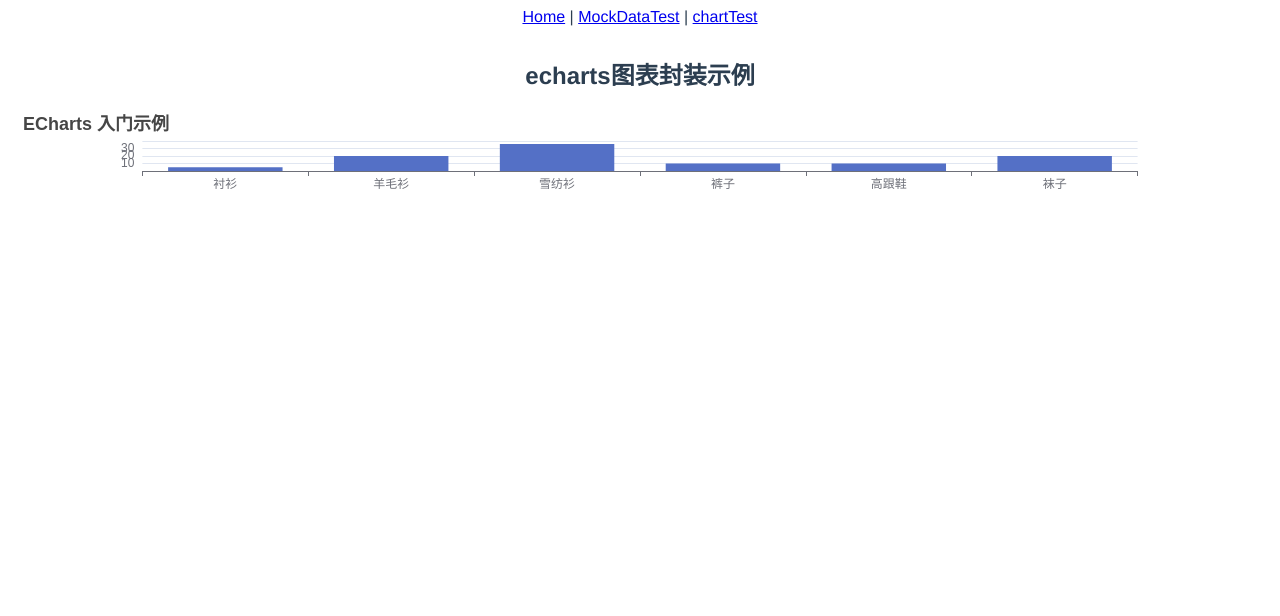
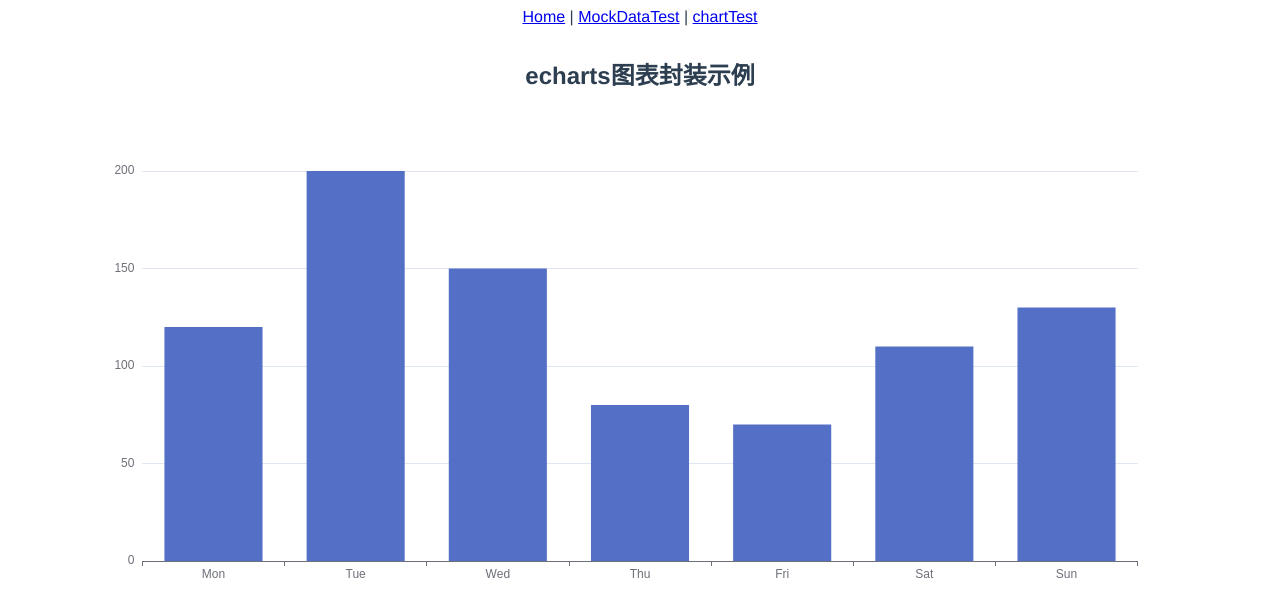
Before and after one commit to liyoro/vue-skill, a Vue app: page /charttest in a window 1280 px wide. Shown: the top 616 px of the page. Built offline with nearby package versions, Linux system fonts and the light colour scheme; no server answers.

Commit message:
vue项目中封装echarts的比较优雅的方式

```diff
--- a/src/components/chart/index.vue
+++ b/src/components/chart/index.vue
@@ -1,7 +1,7 @@
 <!--
  * @Author: liyoro
  * @since: 2021-08-11 17:28:04
- * @lastTime: 2021-08-11 17:42:37
+ * @lastTime: 2021-08-12 16:00:05
 -->
 <!--
     图表
@@ -40,7 +40,7 @@ echarts.use(
 )
 
 export default {
-  name: 'ChartPanel',
+  name: 'ChartView',
   props: {
     width: {
       type: String,
--- a/src/components/chart/options/bar/index.js
+++ b/src/components/chart/options/bar/index.js
@@ -1,41 +1,25 @@
 /*
  * @Author: liyoro
  * @since: 2021-05-24 17:34:27
- * @lastTime: 2021-08-11 17:46:08
+ * @lastTime: 2021-08-12 16:58:57
  */
 const testBar = (data) => {
   const defaultConfig = {
-    title: {
-      text: 'ECharts 入门示例'
+    xAxis: {
+      type: 'category',
+      data: ['Mon', 'Tue', 'Wed', 'Thu', 'Fri', 'Sat', 'Sun']
     },
-    tooltip: {},
-    legend: {
-      data: ['销量']
+    yAxis: {
+      type: 'value'
     },
-    xAxis: {
-      data: ['衬衫', '羊毛衫', '雪纺衫', '裤子', '高跟鞋', '袜子']
-    },
-    yAxis: {},
-    series: [
-      {
-        name: '销量',
-        type: 'bar',
-        data: [5, 20, 36, 10, 10, 20]
-      }
-    ]
+    series: [{
+      data: [120, 200, 150, 80, 70, 110, 130],
+      type: 'bar'
+    }]
   }
 
   const opt = Object.assign({}, defaultConfig)
-  const { grid, title, tooltip, xAxis, yAxis, series } = opt
-  const chartOpt = {
-    grid,
-    title,
-    tooltip,
-    xAxis,
-    yAxis,
-    series
-  }
-  return chartOpt
+  return opt
 }
 
 export default {
--- a/src/views/chartTest/index.js
+++ b/src/views/chartTest/index.js
@@ -1,11 +1,7 @@
-import { tableData } from '@/api/table'
-
 export default {
   name: 'chartTestView',
   data() {
     return {
-      tableCols: [],
-      tableData: [],
       chartOpt: {}
     }
   },
@@ -14,13 +10,6 @@ export default {
     this.chartOpt = this.$eChartFn.testBar()
   },
   methods: {
-    async testMockTable() {
-      const { code, result } = await tableData()
-      if (code !== 0) return
-      this.tableCols = result.cols
-      this.tableData = result.data
-    }
-
   },
   watch: {}
 }
--- a/src/views/chartTest/index.scss
+++ b/src/views/chartTest/index.scss
@@ -1,3 +1,7 @@
 .chartTestView {
   padding: 10px;
+  height: 520px;
+  .chart-content {
+    height: 100%;
+  }
 }
--- a/src/views/chartTest/index.vue
+++ b/src/views/chartTest/index.vue
@@ -1,9 +1,7 @@
 <template>
   <div class="chartTestView">
     <h2>echarts图表封装示例</h2>
-    <div>
-      <chart-panel class="chart-content" :chart-option="chartOpt" height="100%" />
-    </div>
+    <chart-view class="chart-content" :chart-option="chartOpt" :auto-resize="true" height="100%" />
   </div>
 </template>
 
```
